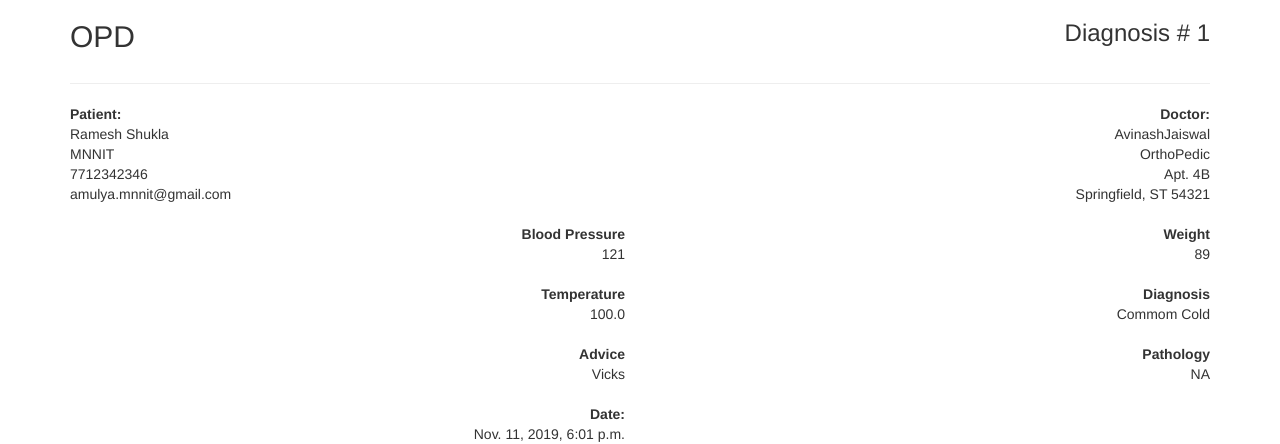
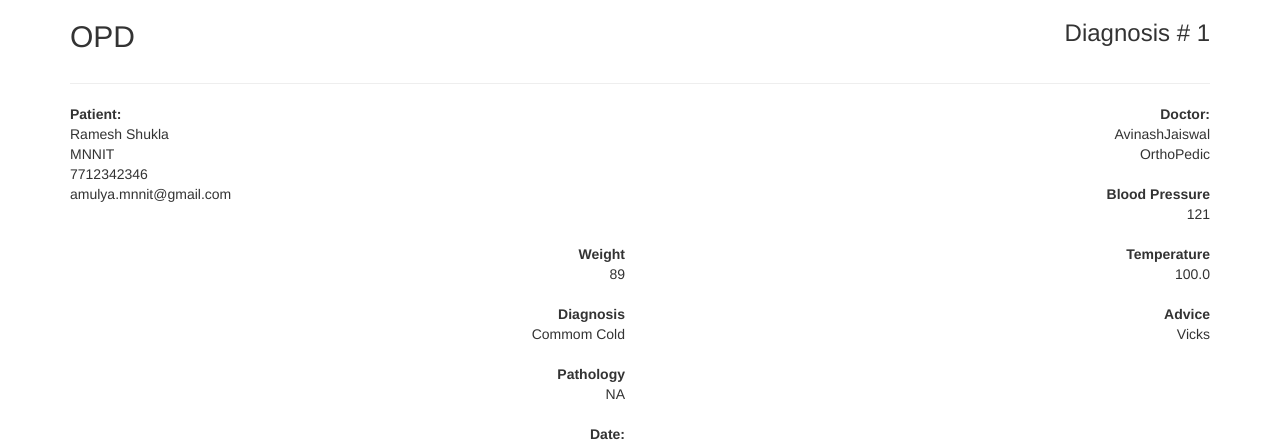
Before and after one commit to zoop-ad/HealthCenter, a Django app: template healthcenter/templates/healthcenter/receipt.html in a window 1280 px wide. Shown: the top 444 px of the page. Run offline with Django 3.2, Linux system fonts and the light colour scheme; the template is opened without the code that fills it: values that come from a table or form of the project are taken from there, others are empty; data comes from the database, SQL or seed files in the repository; some libraries are stand-ins or nearby versions.

Commit message:
Changing receipt address

```diff
--- a/healthcenter/templates/healthcenter/receipt.html
+++ b/healthcenter/templates/healthcenter/receipt.html
@@ -46,8 +46,6 @@
         			<strong>Doctor:</strong><br>
     					{{dgs.opd.doctor.emp.first_name}}{{dgs.opd.doctor.emp.last_name}}<br>
     					{{dgs.opd.doctor.specialization}}<br>
-    					Apt. 4B<br>
-    					Springfield, ST 54321
     				</address>
                 </div>
                 <div class="col-xs-6 text-right">
```
